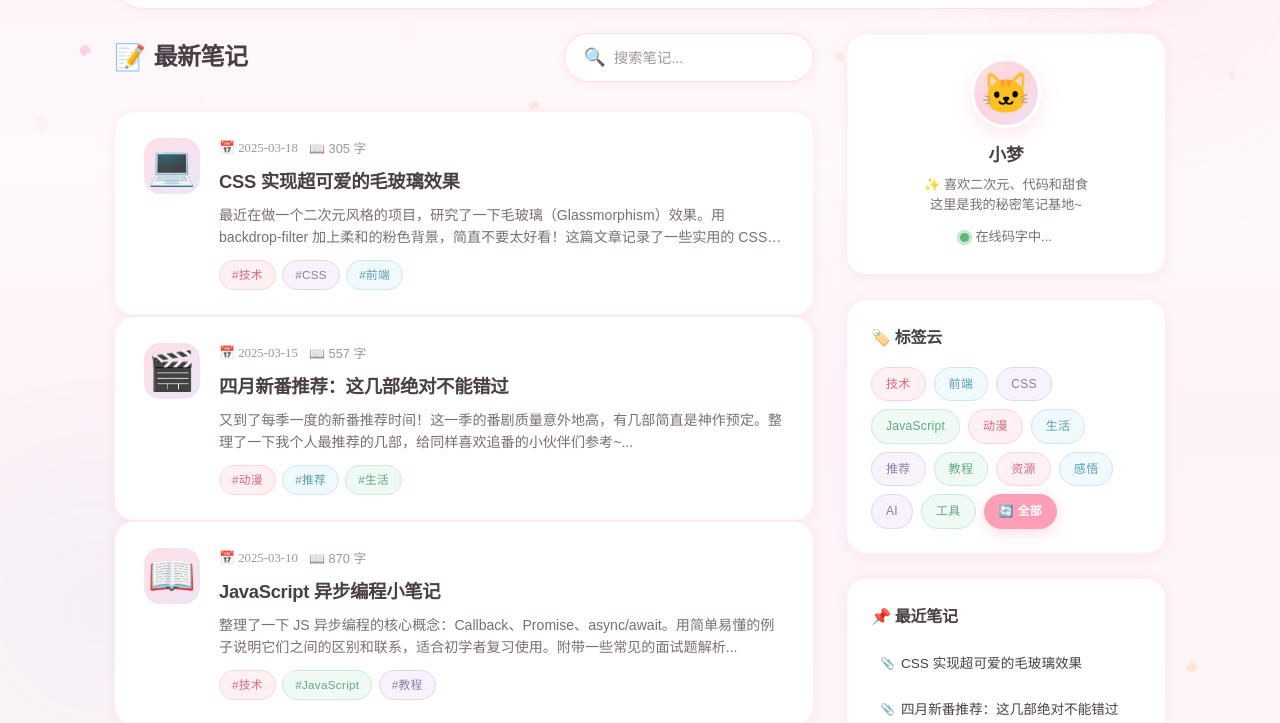
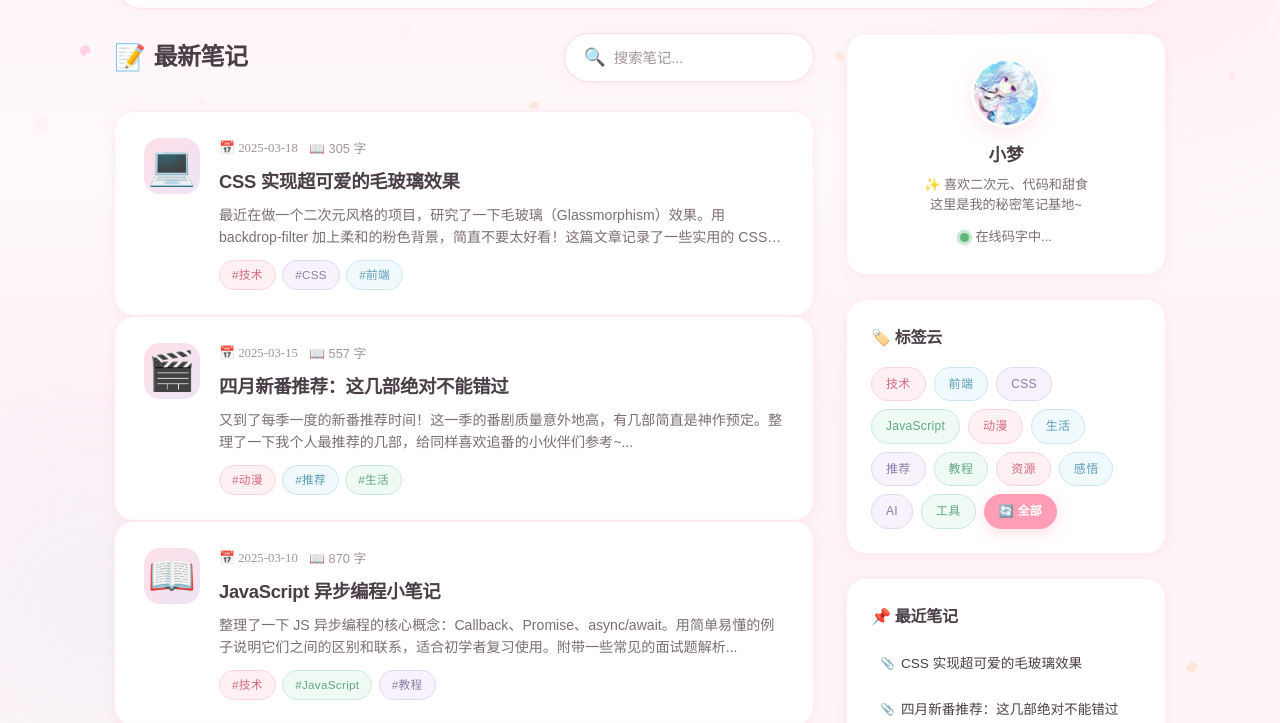
Before and after one commit to BINARIKURI/blog-memo, a plain HTML site: page index.html in a window 1280 px wide. Shown: the part 75-798 px from the top of the page. Drawn offline with Linux system fonts and the light colour scheme.

Commit message:
Update avatar image

```diff
--- a/index.html
+++ b/index.html
@@ -594,11 +594,8 @@
             width: 70px;
             height: 70px;
             border-radius: 50%;
-            background: linear-gradient(135deg, #ffe0e8, #fdd4dc, #ede4f5);
-            display: flex;
-            align-items: center;
-            justify-content: center;
-            font-size: 2.5rem;
+            object-fit: cover;
+            display: block;
             margin: 0 auto 0.8rem;
             border: 3px solid #fff;
             box-shadow: 0 6px 20px rgba(255, 158, 181, 0.25);
@@ -945,7 +942,7 @@
             <aside class="sidebar">
                 <!-- 关于我 -->
                 <div class="sidebar-card" style="text-align:center;">
-                    <div class="about-avatar">🐱</div>
+                    <img class="about-avatar" src="avatar.jpg" alt="小梦的头像" />
                     <div class="about-name">小梦</div>
                     <div class="about-bio">✨ 喜欢二次元、代码和甜食<br>这里是我的秘密笔记基地~</div>
                     <div class="status-indicator" style="justify-content:center;margin-top:0.7rem;">
```
Also changed, not shown: avatar.jpg (added).
